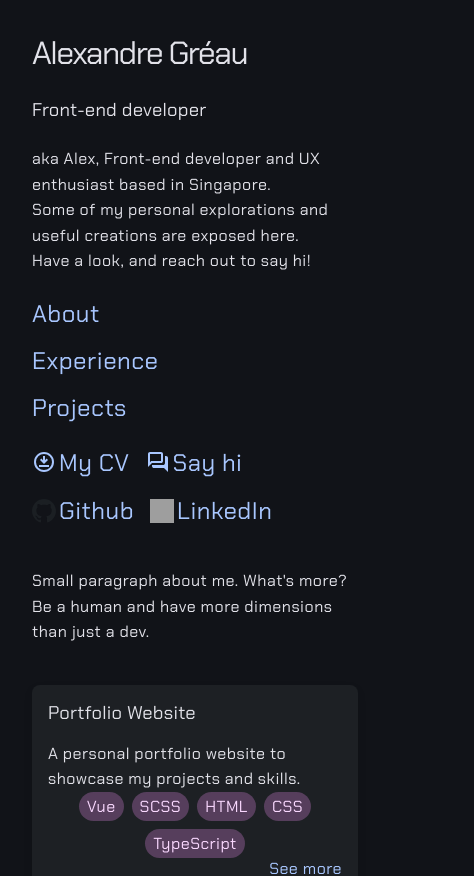
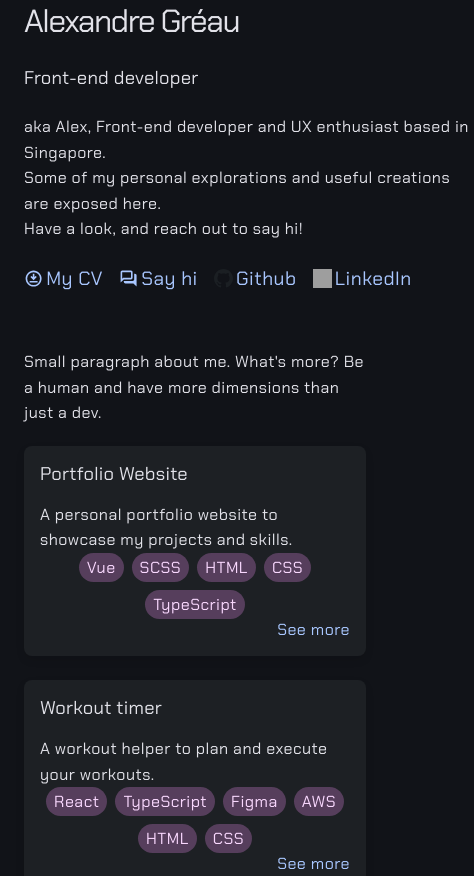
Before and after one commit to AlexGreau/Portfolio, a Vue app: page / in a window 390 px wide. Shown: the top 876 px of the page, 474 px wide, since content can reach past the window. Built offline with nearby package versions, Linux system fonts and the light colour scheme; grey boxes are pictures that could not be loaded.

Commit message:
style: breakpoint

```diff
--- a/src/assets/common/variables.scss
+++ b/src/assets/common/variables.scss
@@ -7,3 +7,5 @@ $spacing-md: 16px;
 $spacing-lg: 24px;
 $spacing-xl: 32px;
 $spacing-xxl: 48px;
+
+$mobile-breakpoint: 1024px; // Mobile breakpoint for responsive design
--- a/src/assets/main.scss
+++ b/src/assets/main.scss
@@ -9,7 +9,6 @@
 #app-wrapper {
   max-width: 1280px;
   margin: 0 auto;
-  padding: 2rem;
   font-weight: normal;
 
   min-height: 100vh;
--- a/src/views/HomeView.vue
+++ b/src/views/HomeView.vue
@@ -81,7 +81,9 @@
           dev.
         </p>
       </article>
-      <article class="experiences-wrapper" id="experiences"></article>
+      <article class="experiences-wrapper" id="experiences">
+        <ProjectCard v-for="project in projects" :key="project.id" :project="project" />
+      </article>
       <article class="projects" id="projects">
         <ProjectCard v-for="project in projects" :key="project.id" :project="project" />
       </article>
@@ -217,20 +219,27 @@ const getIcon = ref((filename: string) => {
 <style lang="scss">
 @use '@/assets/common/variables.scss' as *; // Import variables
 .main-wrapper {
-  display: grid;
-  grid-template-columns: repeat(auto-fit, minmax(min(450px, 100%), 1fr));
+  display: flex;
+  // grid-template-columns: repeat(auto-fit, minmax(min(450px, 100%), 1fr));
   align-items: flex-start;
+  flex-wrap: wrap;
   justify-content: center;
   width: 100%;
-  padding: 20px;
+  gap: 1rem;
+  padding: 0px 1.5rem;
   & > section.hero-wrapper {
-    grid-column: 1;
-    grid-row: -1 / 1;
     padding-bottom: 20px;
     display: flex;
     flex-wrap: wrap;
-    flex: 1 1 40%;
+    flex: 1 0 45%;
+    min-width: 450px;
     gap: 24px;
+    flex-direction: column;
+    height: 100vh;
+    position: sticky;
+    top: 2rem;
+    align-self: self-start;
+    max-height: calc(100vh - 2rem);
     h1 {
       margin-bottom: 0px;
       width: 100%;
@@ -254,7 +263,7 @@ const getIcon = ref((filename: string) => {
           a {
             position: relative;
             text-decoration: none;
-            font-size: 24px;
+            font-size: 1.2em;
             transition: all 0.1s ease;
             display: inline-flex;
             align-items: center;
@@ -278,7 +287,7 @@ const getIcon = ref((filename: string) => {
         a {
           position: relative;
           text-decoration: none;
-          font-size: 24px;
+          font-size: 1.2em;
           transition: all 0.1s ease;
           display: inline-flex;
           align-items: center;
@@ -315,8 +324,8 @@ const getIcon = ref((filename: string) => {
   }
 
   & > section.content-wrapper {
+    flex: 1 1 50%;
     & > article.about-wrapper {
-      grid-column: 2;
       margin-top: 20px;
       margin-bottom: 20px;
       padding: 0px;
@@ -330,7 +339,6 @@ const getIcon = ref((filename: string) => {
     }
 
     & > article.experiences-wrapper {
-      grid-column: 2;
       display: flex;
       flex-direction: column;
       align-items: center;
@@ -342,7 +350,6 @@ const getIcon = ref((filename: string) => {
     }
 
     & > article.projects {
-      grid-column: 2;
       display: flex;
       flex-direction: row;
       flex-wrap: wrap;
@@ -356,4 +363,21 @@ const getIcon = ref((filename: string) => {
     }
   }
 }
+
+@media (max-width: $mobile-breakpoint) {
+  .main-wrapper {
+    flex-direction: column;
+    & > section.hero-wrapper {
+      position: static;
+      height: auto;
+      max-height: none;
+      & > nav {
+        display: none;
+      }
+      & > ul {
+        margin-top: 0px;
+      }
+    }
+  }
+}
 </style>
```
